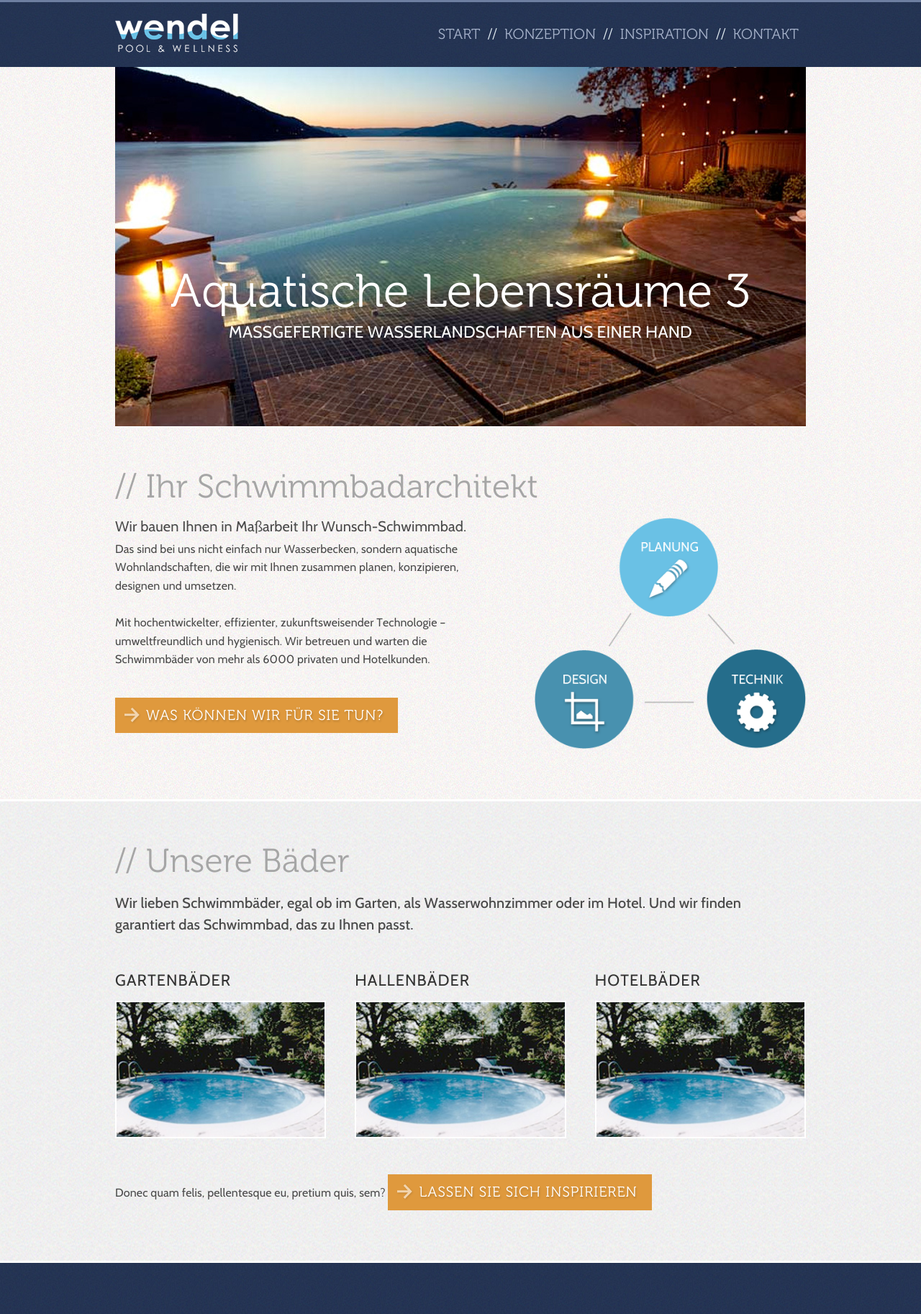
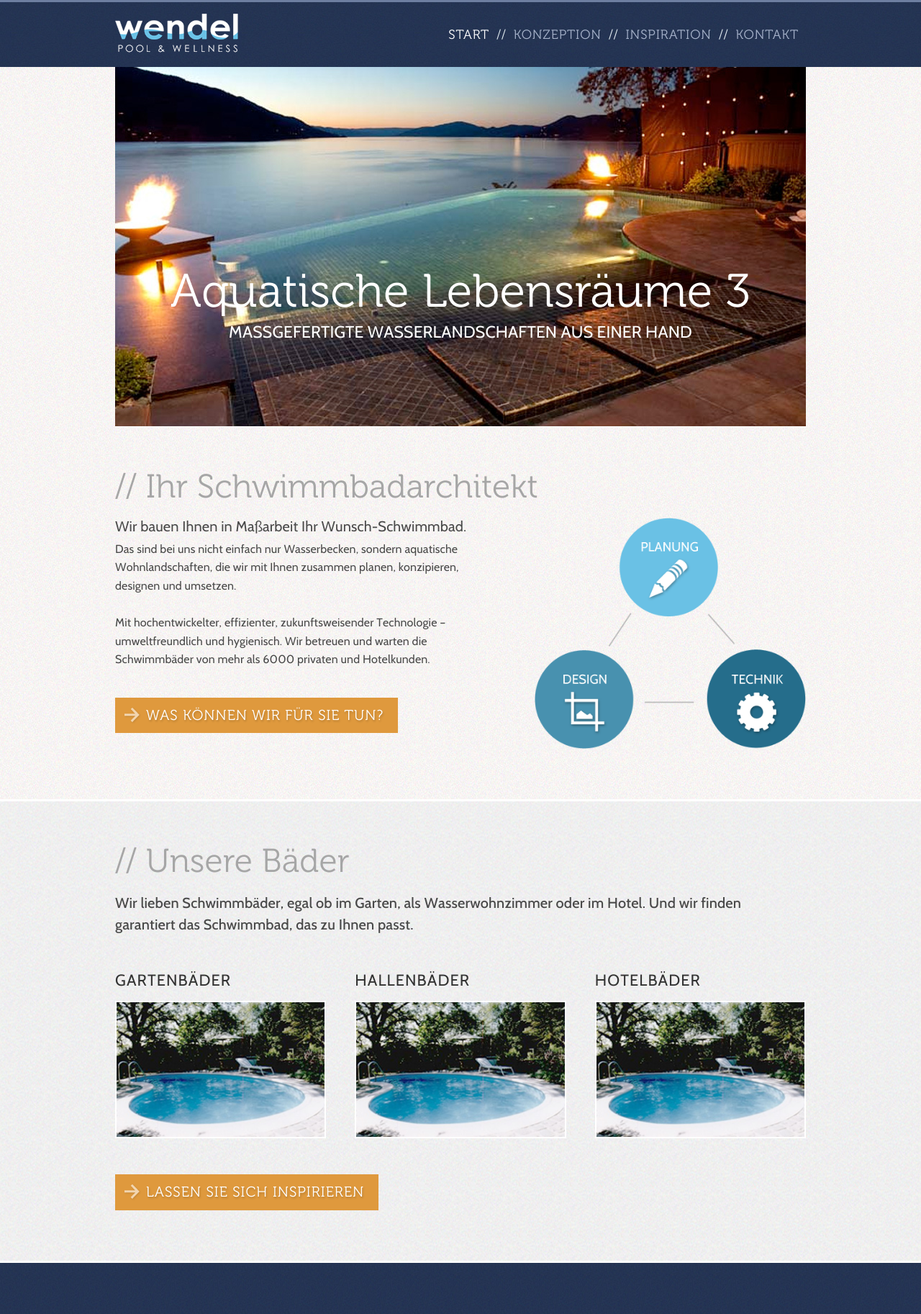
Before and after one commit to opoloo/androidicons-website, a PHP site: page /index.php in a window 1280 px wide. Shown: the top 1825 px of the page at 72% size. Run offline with PHP 8.4, Linux system fonts and the light colour scheme.

Commit message:
Aktivzustand Navi, neue Texte

```diff
--- a/includes/header.inc.php
+++ b/includes/header.inc.php
@@ -63,10 +63,10 @@ $(function() {
 			</div>
 			<div id="nav">
 				<ul>
-					<li><a href="index.php">Start</a>//</li>
-					<li><a href="konzeption.php">Konzeption</a>//</li>
-					<li><a href="inspiration.php">Inspiration</a>//</li>
-					<li><a href="kontakt.php">Kontakt</a></li>
+					<li><a href="index.php" <? echo ($active == 'index')?'class="active"':''; ?>>Start</a>//</li>
+					<li><a href="konzeption.php" <? echo ($active == 'konzeption')?'class="active"':''; ?>>Konzeption</a>//</li>
+					<li><a href="inspiration.php" <? echo ($active == 'inspiration')?'class="active"':''; ?>>Inspiration</a>//</li>
+					<li><a href="kontakt.php" <? echo ($active == 'kontakt')?'class="active"':''; ?>>Kontakt</a></li>
 				</ul>
 			</div>
 		  </div>
--- a/index.php
+++ b/index.php
@@ -1,3 +1,4 @@
+<? $active = 'index' ?>
 <? require_once('includes/header.inc.php'); ?>
 
 <div id="header">
@@ -64,7 +65,7 @@
         </div>
         <div class="row">
             <div class="col span12">
-                <span>Donec quam felis, pellentesque eu, pretium quis, sem?</span> <a href="inspiration.php" class="button-orange">Lassen Sie sich inspirieren</a>
+                <a href="inspiration.php" class="button-orange">Lassen Sie sich inspirieren</a>
             </div>
         </div>
 	</div>
--- a/inspiration.php
+++ b/inspiration.php
@@ -1,3 +1,4 @@
+<? $active = 'inspiration' ?>
 <? require_once('includes/header.inc.php'); ?>
 
 <div id="header">
--- a/kontakt.php
+++ b/kontakt.php
@@ -1,3 +1,4 @@
+<? $active = 'kontakt' ?>
 <? require_once('includes/header.inc.php'); ?>
 
 <div id="header">
--- a/konzeption.php
+++ b/konzeption.php
@@ -1,3 +1,4 @@
+<? $active = 'konzeption' ?>
 <? require_once('includes/header.inc.php'); ?>
 
 <div id="header">
--- a/stylesheets/output.css
+++ b/stylesheets/output.css
@@ -368,7 +368,8 @@ body {
     #meta #nav ul
     li {
       float: left;
-      font-size: 20px;
+      font-size: 18px;
+      letter-spacing: 0.05em;
       text-transform: uppercase;
       color: #e6f0f5; }
       #meta #nav ul
@@ -378,6 +379,9 @@ body {
       #meta #nav ul
       li a:hover {
         color: #e6f0f5; }
+      #meta #nav ul
+      li a.active {
+        color: #fff; }
 
 #header {
   font-family: 'Museo300Regular';
@@ -396,7 +400,7 @@ body {
     width: 960px;
     padding: 300px 0 0 0; }
   #header .s2 {
-    background: url("../images/bg_header_2.jpg") top center no-repeat;
+    background: url("../images/bg_header.jpg") top center no-repeat;
     padding: 300px 0 0 0;
     height: 500px;
     width: 960px; }
@@ -533,6 +537,8 @@ button.submit {
   line-height: 30px; }
   #footer a {
     color: #df993d; }
+  #footer a:hover {
+    color: #b2721d; }
   #footer .nummer {
     color: #6ac1e5;
     font-size: 48px;
```
Also changed, not shown: stylesheets/style.css.scss (+9 -2 lines).
